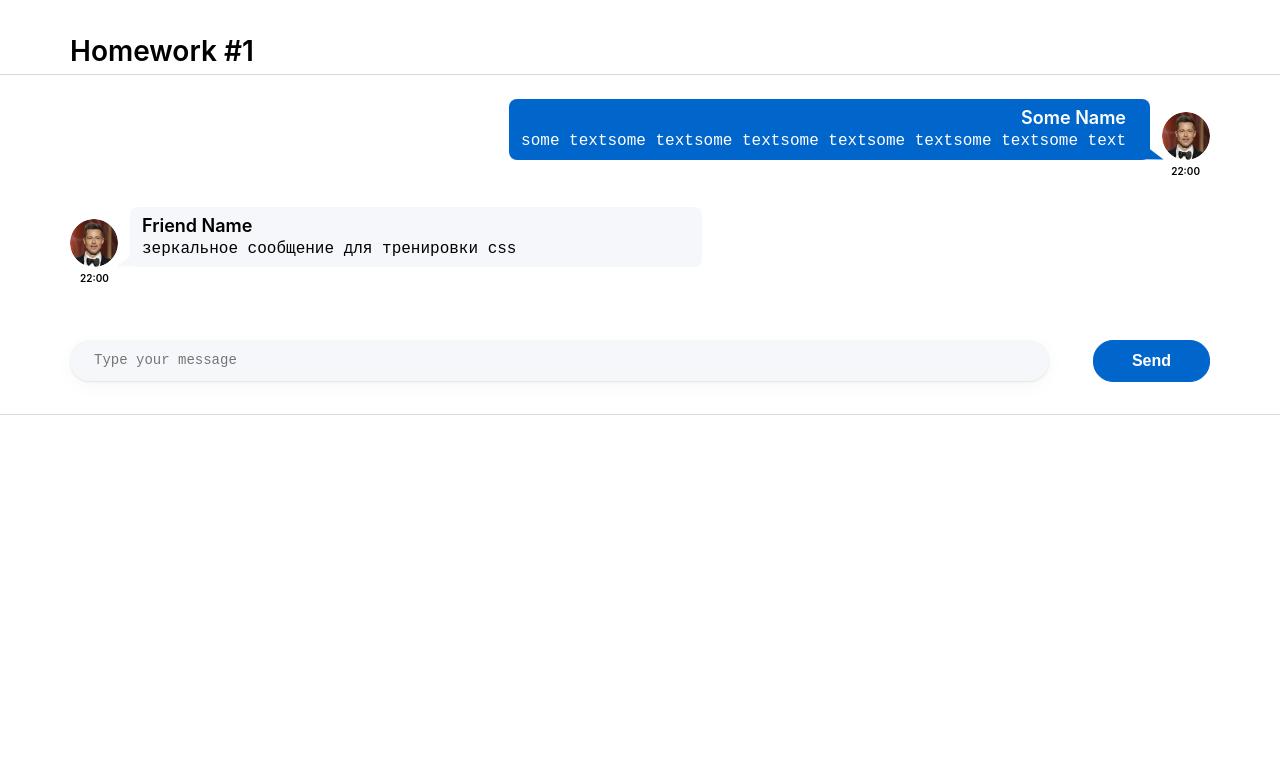
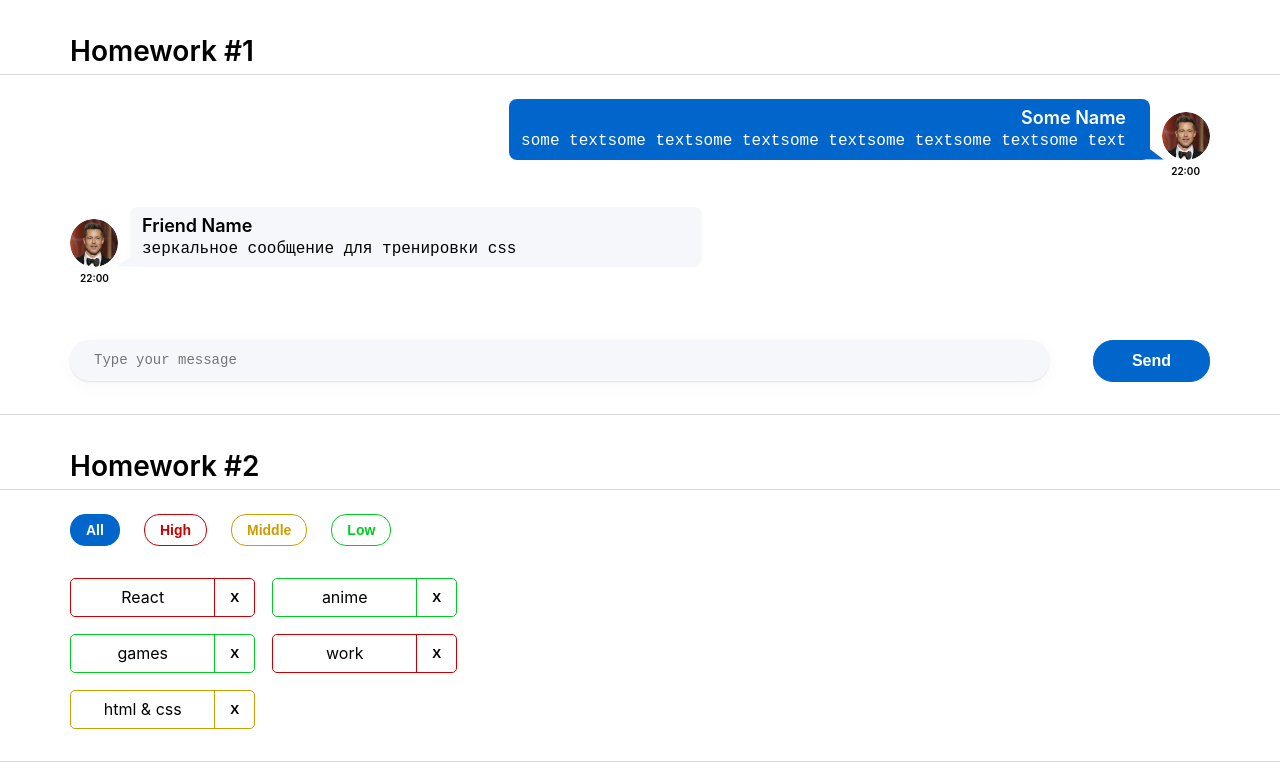
Before and after one commit to Vitalik9135eb2/tasks-Ignat, a React (Create React App) app: page / in a window 1280 px wide. Shown: the top 768 px of the page. Built offline with nearby package versions, Linux system fonts and the light colour scheme.

Commit message:
task 2 30%

```diff
--- a/src/s1-main/App.tsx
+++ b/src/s1-main/App.tsx
@@ -1,13 +1,14 @@
 import React from 'react'
 import s from './App.module.css'
 import HW1 from '../s2-homeworks/hw01/HW1'
+import HW2 from "../s2-homeworks/hw02/HW2";
 
 function App() {
     return (
         <div className={s.App}>
             <HW1/>
             {/*раскомментировать по ходу выполнения*/}
-            {/*<HW2/>*/}
+            <HW2/>
             {/*<HW3/>*/}
             {/*<HW4/>*/}
 
--- a/src/s2-homeworks/hw01/message/Message.tsx
+++ b/src/s2-homeworks/hw01/message/Message.tsx
@@ -27,7 +27,6 @@
 
 // нужно отобразить приходящие данные
 const Message = (props: MessagePropsType) => {
-    console.log(props.message.id)
     return (
         <div id={'hw1-message-' + props.message.id} className={s.message}>
             <div className={s.imageAndText}>
--- a/src/s2-homeworks/hw02/HW2.tsx
+++ b/src/s2-homeworks/hw02/HW2.tsx
@@ -3,8 +3,8 @@
 import s2 from '../../s1-main/App.module.css'
 
 /*
-* 1 - описать типы AffairPriorityType, AffairType
-* 2 - указать нужный тип для defaultAffairs
+* 1 - описать типы AffairPriorityType, AffairType *
+* 2 - указать нужный тип для defaultAffairs *
 * 3 - дописать типы и логику функции filterAffairs и проверить её тестами
 * 4 - выполнить пункт 3 для функции deleteAffair
 * 5 - указать нужный тип в useState с affairs
@@ -13,20 +13,21 @@
 * 8 - в файле Affairs.tsx дописать логику функций setAll, setHigh, setMiddle, setLow
 * 9 - в файле Affair.tsx дописать типизацию пропсов
 * 10 - в файле Affair.tsx дописать функции deleteCallback и использовать
-* 11 - в файле Affair.tsx отобразить приходящие данные
+* 11 - в файле Affair.tsx отобразить приходящие данные *
 * */
 
 // types
-export type AffairPriorityType = any // need to fix any
+export type AffairPriorityType = string // need to fix any
+
 export type AffairType = {
-    _id: any // need to fix any
-    name: any // need to fix any
+    _id: number // need to fix any
+    name: string // need to fix any
     priority: AffairPriorityType
 }
 export type FilterType = 'all' | AffairPriorityType
 
 // constants
-const defaultAffairs: any = [ // need to fix any
+const defaultAffairs: Array<AffairType> = [ // need to fix any
     {_id: 1, name: 'React', priority: 'high'}, // студенты могут изменить содержимое name и количество элементов в массиве, ...priority не менять!
     {_id: 2, name: 'anime', priority: 'low'},
     {_id: 3, name: 'games', priority: 'low'},
@@ -35,13 +36,15 @@
 ]
 
 // pure helper functions
-export const filterAffairs = (affairs: any, filter: any): any => { // need to fix any
+export const filterAffairs = (affairs: Array<AffairType>, filter: any): any => { // need to fix any
 
+   // let newAffairs = affairs.filter(filter)
 
     return affairs // need to fix
 }
-export const deleteAffair = (affairs: any, _id: any): any => { // need to fix any
+export const deleteAffair = (affairs: Array<AffairType>, _id: number): any => { // need to fix any
 
+    affairs.filter(el => el._id === _id)
     return affairs // need to fix
 }
 
@@ -50,7 +53,7 @@
     const [filter, setFilter] = useState<FilterType>('all')
 
     const filteredAffairs = filterAffairs(affairs, filter)
-    const deleteAffairCallback = (_id: any) => { // need to fix any
+    const deleteAffairCallback = (_id: number) => { // need to fix any
         // need to fix
     }
 
--- a/src/s2-homeworks/hw02/affairs/Affairs.tsx
+++ b/src/s2-homeworks/hw02/affairs/Affairs.tsx
@@ -4,7 +4,7 @@
 import s from './Affairs.module.css'
 
 type AffairsPropsType = {
-    data: any // need to fix any
+    data: Array<AffairType> // need to fix any
     setFilter: any
     deleteAffairCallback: any
     filter: FilterType
@@ -30,14 +30,15 @@
     const cnLow = s.button + ' ' + s.low + (props.filter === 'low' ? ' ' + s.active : '')
 
     const mappedAffairs = props.data.map((a: AffairType) => (
+
         <Affair
             key={a._id} // кеи ОБЯЗАТЕЛЬНЫ в 99% - так что лучше их писать всегда при создании компонент в мапе
             affair={a}
             deleteAffairCallback={props.deleteAffairCallback}
         />
     ))
+    return (
 
-    return (
         <div>
             <div className={s.buttonContainer}>
                 <button
--- a/src/s2-homeworks/hw02/affairs/affair/Affair.tsx
+++ b/src/s2-homeworks/hw02/affairs/affair/Affair.tsx
@@ -26,12 +26,12 @@
             <div id={'hw2-name-' + props.affair._id} className={nameClass}>
                 {/*создаёт студент*/}
 
-                {/**/}
+                {props.affair.name}
             </div>
             <div id={'hw2-priority-' + props.affair._id} hidden>
                 {/*создаёт студент*/}
 
-                {/**/}
+                {props.affair.priority}
             </div>
 
             <button
```
